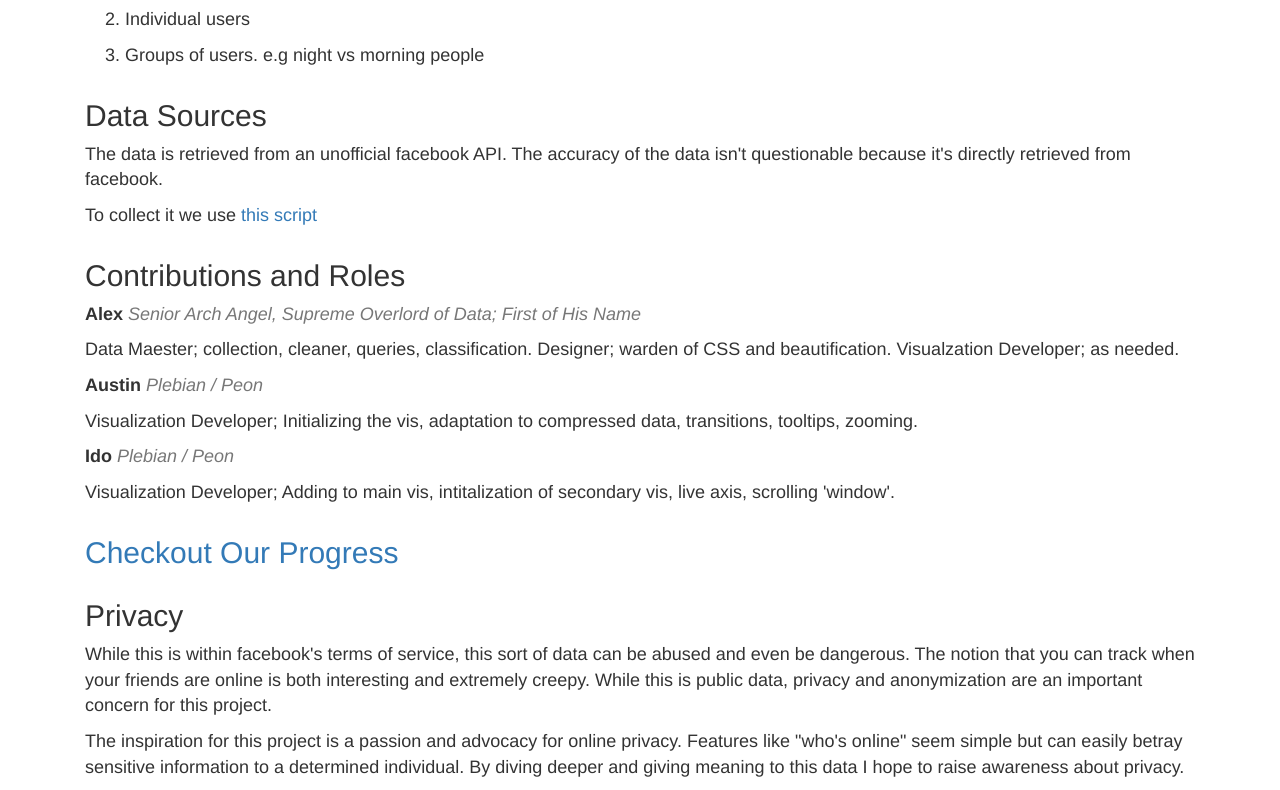
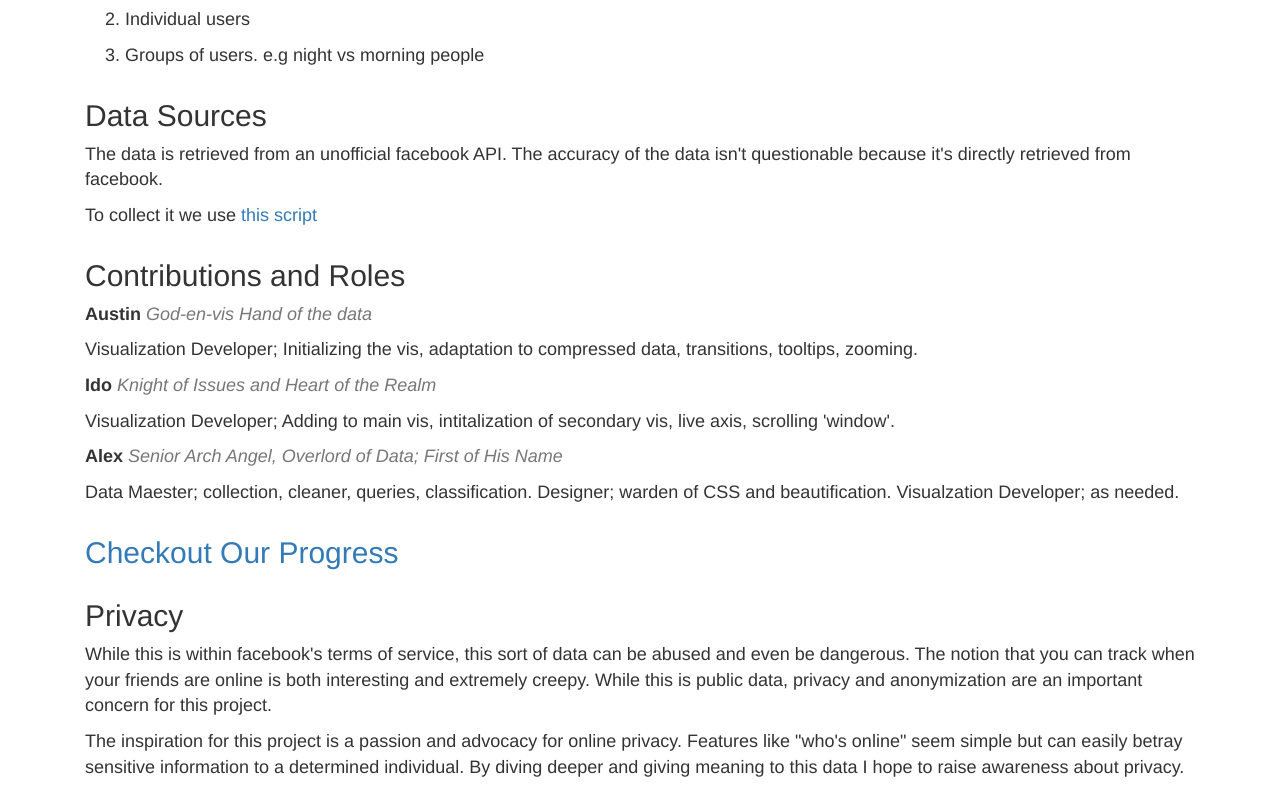
Before and after one commit to klvs/klvs.github.io, a plain HTML site: page index.html in a window 1280 px wide. Shown: the part 3281-4071 px from the top of the page. Drawn offline with nearby package versions, Linux system fonts and the light colour scheme.

Commit message:
More stuff

```diff
--- a/index.html
+++ b/index.html
@@ -104,12 +104,12 @@
                 </div>
                 <div class="col-lg-12">
                     <h2>Contributions and Roles</h2>
-                    <p><strong>Alex </strong><em class="text-muted">Senior Arch Angel, Supreme Overlord of Data; First of His Name</em></p>
+                    <p><strong>Austin </strong><em class="text-muted">God-en-vis Hand of the data</em></p>
+                    <p>Visualization Developer; Initializing the vis, adaptation to compressed data, transitions, tooltips, zooming.</p>
+                    <p><strong>Ido </strong><em class="text-muted">Knight of Issues and Heart of the Realm</em></p>
+                    <p>Visualization Developer; Adding to main vis, intitalization of secondary vis, live axis, scrolling 'window'.</p>
+                    <p><strong>Alex </strong><em class="text-muted">Senior Arch Angel, Overlord of Data; First of His Name</em></p>
                     <p>Data Maester; collection, cleaner, queries, classification. Designer; warden of CSS and beautification. Visualzation Developer; as needed.</p>
-                    <p><strong>Austin </strong><em class="text-muted">Plebian / Peon</em></p>
-                    <p>Visualization Developer; Initializing the vis, adaptation to compressed data, transitions, tooltips, zooming.</p>
-                    <p><strong>Ido </strong><em class="text-muted">Plebian / Peon</em></p>
-                    <p>Visualization Developer; Adding to main vis, intitalization of secondary vis, live axis, scrolling 'window'.</p>
                 </div>
                 <div class="col-lg-12">
                     <h2><a href="http://klvs.github.io/fbspy/">Checkout Our Progress</a></h2>
```
